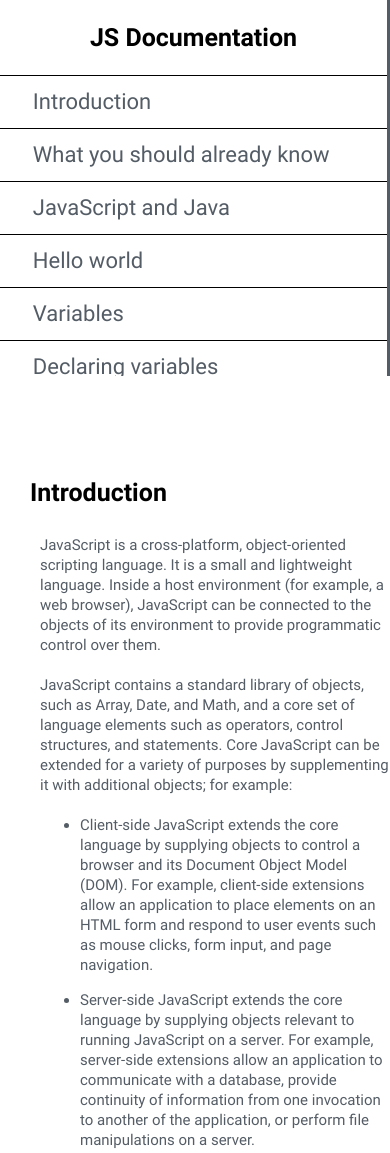
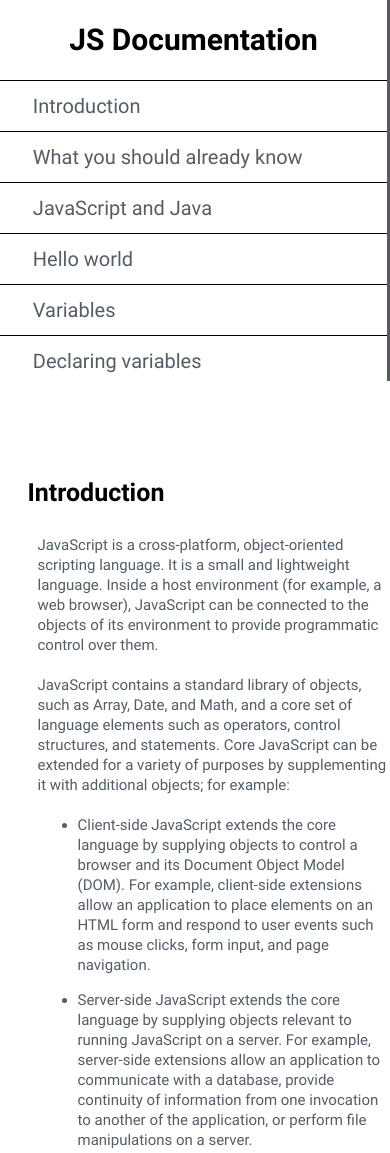
Before and after one commit to megi-j/Technical-Documentation-Page, a plain HTML site: page index.html in a window 390 px wide. Shown: the top 1153 px of the page. Drawn offline with Linux system fonts and the light colour scheme.

Commit message:
change some styles

```diff
--- a/css/responsive.css
+++ b/css/responsive.css
@@ -1,24 +1,7 @@
 @media(max-width:800px){
-    /* #navbar, #header {
-        display: none;
-    }
-    #navbar header {
-        font-size: 22px;
-    }
-    #navbar ul li a {
-        font-size: 18px;
-    }
-    #burger, #hide-header {
-        display: block;
-    }
-    #main-doc {
-        width: 90%;
-        margin-left: 5%;
-    } */
     .container {
         flex-direction: column;
         align-items: center;
-        align-content: flex-start;
     }
     #navbar {
         width: 100%;
@@ -30,26 +13,13 @@
     #navbar ul {
         height: 300px;
     }
+    #navbar ul li a {
+        font-size: 20px;
+    }
     #main-doc {
         width: 100%;
         margin-left: 0;
         margin-top: 450px;
+        margin-right: 5px;
     }
 }
-@media(max-width: 600px){
-    /* #navbar header {
-        font-size: 15px;
-    }
-    #main-doc {
-        margin-left: 3%;
-    }
-    #navbar ul li a {
-        font-size: 12px;
-    }
-    #navbar {
-        width: 27%;
-    }
-    .main-section header {
-        padding: 15px;
-    } */
-}
--- a/css/style.css
+++ b/css/style.css
@@ -25,7 +25,7 @@
     height: 650px;
 }
 #navbar header{
-    font-size: 25px;
+    font-size: 30px;
     border-bottom: solid 1px black;
     padding: 25px;
     font-family: 'Roboto-b';
--- a/index.html
+++ b/index.html
@@ -12,10 +12,8 @@
 </head>
 <body>
     <div class="container">
-        <!-- <img id="burger" src="images/menu.png" alt="menu"> -->
         <nav id="navbar">
             <header id="header">JS Documentation</header>
-            <!-- <header id="hide-header">JS Doc</header> -->
             <ul>
                 <li>
                     <a href="#introduction" class="nav-link">Introduction</a>
@@ -329,27 +327,8 @@
                 <ul>
                     <li>All the documentation in this page is taken from <a href="https://developer.mozilla.org/en-US/docs/Web/JavaScript/Guide">MDN</a></li>
                 </ul>
-
             </section>
-
         </main>
-
-
-
-
     </div>
-
-
-
-
-
-
-
-
-
-
-
-
-    <script src="./main.js"></script>
 </body>
 </html>
```
Also changed, not shown: main.js (deleted, +0 -14 lines).
